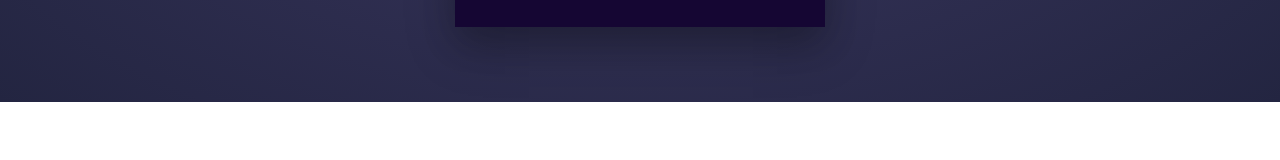
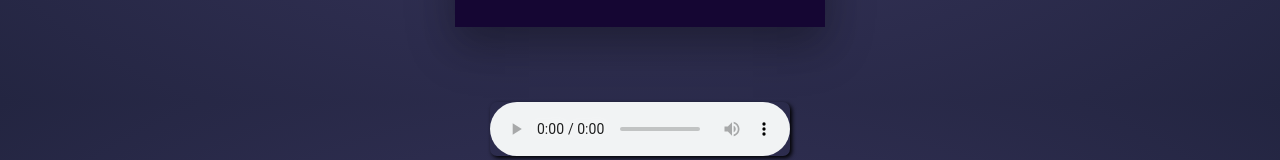
Before and after one commit to nadroj1k/nadroj1k, a plain HTML site: page index.html in a window 1280 px wide. Shown: the part 698-858 px from the top of the page. Before the commit the page ends 800 px from the top, so only its background shows below. Drawn offline with Linux system fonts and the light colour scheme.

Commit message:
Add files via upload

```diff
--- a/css/style.css
+++ b/css/style.css
@@ -167,3 +167,28 @@ body {
 .block .slidetext .dots li:last-of-type {
   margin-right: 0px;
 }
+
+audio:hover, audio:focus, audio:active
+{
+-webkit-box-shadow: 15px 15px 20px rgba(0,0, 0, 0.4);
+-moz-box-shadow: 15px 15px 20px rgba(0,0, 0, 0.4);
+box-shadow: 15px 15px 20px rgba(0,0, 0, 0.4);
+-webkit-transform: scale(1.05);
+-moz-transform: scale(1.05);
+transform: scale(1.05);
+}
+
+
+audio
+{
+-webkit-transition:all 0.5s linear;
+-moz-transition:all 0.5s linear;
+-o-transition:all 0.5s linear;
+transition:all 0.5s linear;
+-moz-box-shadow: 2px 2px 4px 0px #000000;
+-webkit-box-shadow:  2px 2px 4px 0px #000000;
+box-shadow: 2px 2px 4px 0px #000000;
+-moz-border-radius:7px 7px 7px 7px ;
+-webkit-border-radius:7px 7px 7px 7px ;
+border-radius:7px 7px 7px 7px ;
+}
--- a/index.html
+++ b/index.html
@@ -469,10 +469,18 @@
         <h1><a href="https://instagram.com/nadroj1k">@nadroj1k</a></h1>
       <h2>under construction</h2>
     </div>
+
   </div>
+
+
+
 </div>
 
-
+<div style="margin: 0 auto; display: table;">
+   <audio controls autoplay preload="metadata">
+  <source src="luv.ly%20%20kudasai%20-%20beingwithu.mp3" type="audio/mpeg">
+</audio>
+    </div>
 
 </body>
 
```
Also changed, not shown: 1 other file.
